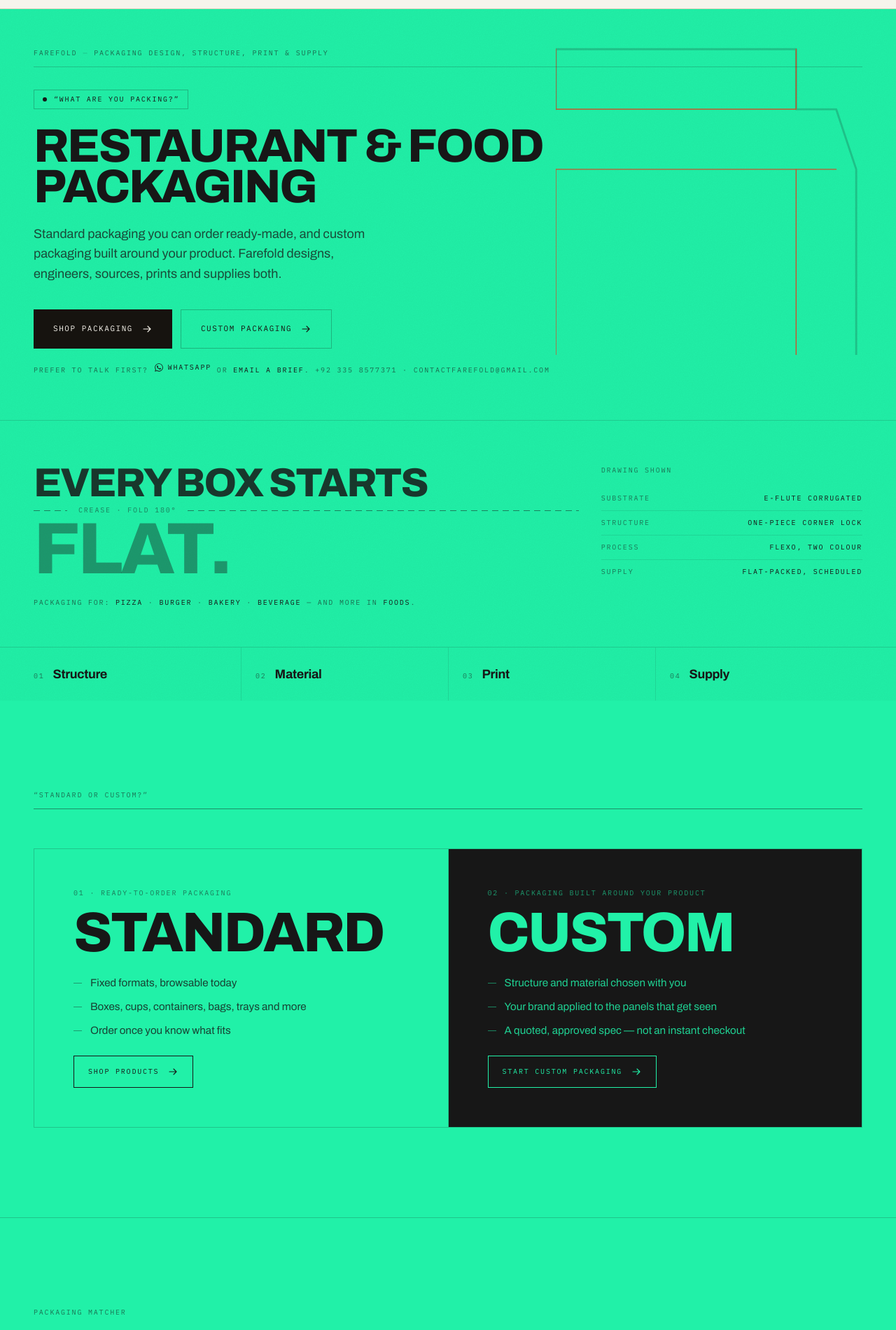
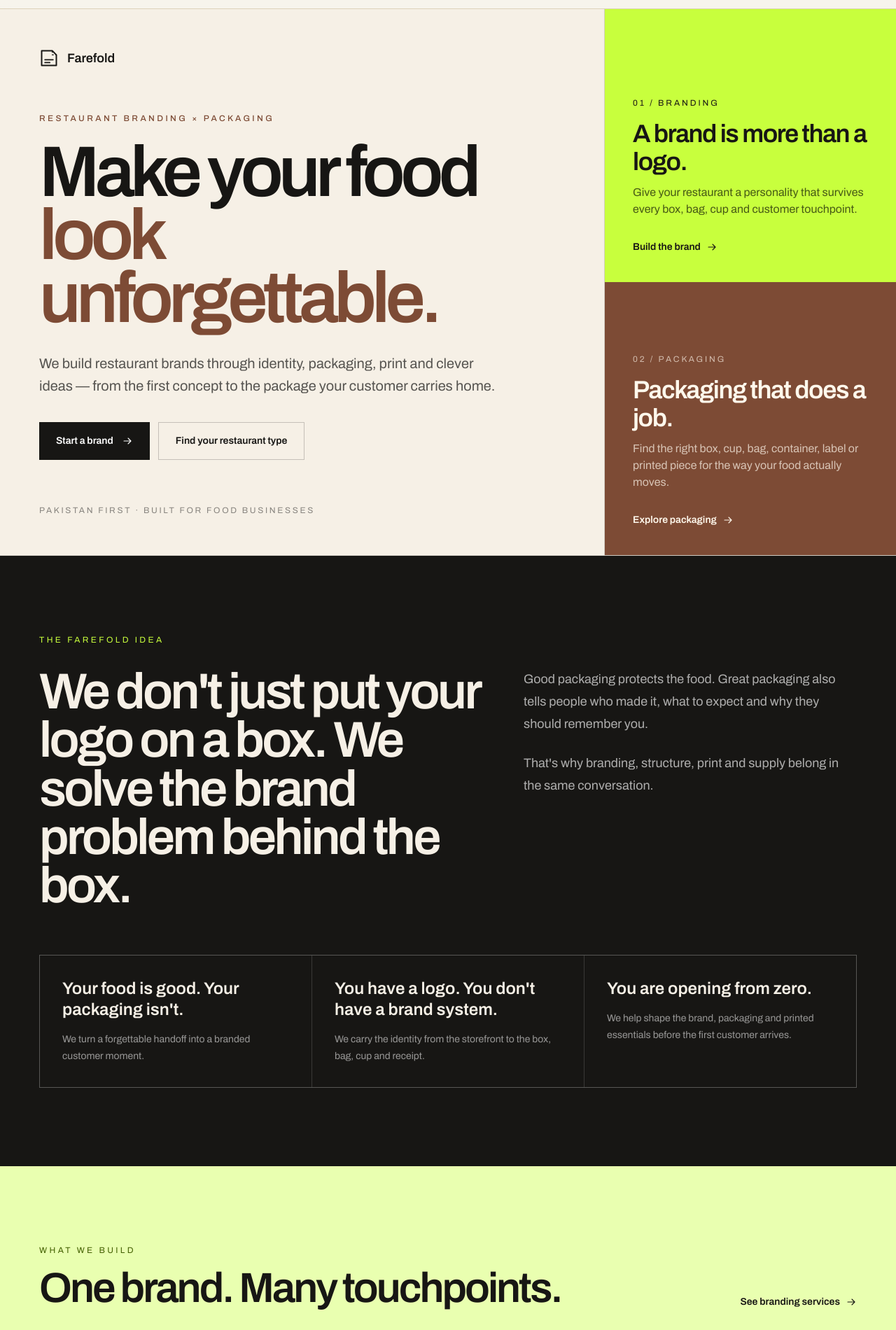
Before and after one commit to dogaranees7-ctrl/farefold, a Next.js app: page / in a window 1280 px wide. Shown: the part 60-1960 px from the top of the page at 70% size. Built offline with nearby package versions, Linux system fonts and the light colour scheme.

Commit message:
Rebuild Farefold homepage around restaurant branding

```diff
--- a/app/page.tsx
+++ b/app/page.tsx
@@ -1,66 +1,112 @@
-import { PageWorld } from "@/components/ui/PageWorld";
-import { Hero } from "@/components/sections/Hero";
-import { StandardVsCustom } from "@/components/sections/StandardVsCustom";
-import { Matcher } from "@/components/sections/Matcher";
-import { Discovery, type DiscoveryEntry } from "@/components/sections/Discovery";
-import { FinalCta } from "@/components/sections/FinalCta";
-import { Contact } from "@/components/sections/Contact";
-import { siteConfig, services } from "@/lib/site-config";
-import {
-  foodTypes,
-  businessTypes,
-  packagingProblems,
-  materials,
-  getTopLevel,
-} from "@/lib/data";
+import Link from "next/link";
+import { siteConfig } from "@/lib/site-config";
+import { FoldMark, ArrowRightIcon } from "@/components/icons";
+
+const businessPaths = [
+  ["Pizza", "Build a memorable pizza brand from the box out."],
+  ["Burger & QSR", "Make the handoff look as strong as the meal."],
+  ["Café & Coffee", "Turn cups, carriers and bags into brand assets."],
+  ["Bakery & Dessert", "Make every box, sleeve and sticker feel intentional."],
+  ["Desi, BBQ & Shawarma", "Solve heat, grease, sauces and delivery without losing identity."],
+  ["Cloud Kitchen", "Create a complete delivery brand around the food."],
+];
+
+const brandServices = [
+  ["01", "Brand direction", "Positioning, personality, visual direction and the decisions that make a restaurant recognisable."],
+  ["02", "Packaging system", "Choose and shape boxes, cups, bags, containers, wraps and every customer-facing format."],
+  ["03", "Print & touchpoints", "Menus, napkins, stickers, labels, inserts, cards and the small things customers remember."],
+  ["04", "Launch or refresh", "Starting from zero or fixing a tired brand — one joined-up system instead of disconnected pieces."],
+];
+
+const problemCards = [
+  ["Your food is good. Your packaging isn't.", "We turn a forgettable handoff into a branded customer moment."],
+  ["You have a logo. You don't have a brand system.", "We carry the identity from the storefront to the box, bag, cup and receipt."],
+  ["You are opening from zero.", "We help shape the brand, packaging and printed essentials before the first customer arrives."],
+];
 
 export default function Home() {
-  const jsonLd = {
-    "@context": "https://schema.org",
-    "@type": "Organization",
-    name: siteConfig.name,
-    url: siteConfig.url,
-    description: siteConfig.description,
-    email: siteConfig.email,
-    knowsAbout: services,
-  };
+  return (
+    <div id="top" className="bg-[#f6f0e6] text-[#171614]">
+      <section className="border-b border-black/15 bg-[#f6f0e6]">
+        <div className="mx-auto grid min-h-[78vh] max-w-[120rem] lg:grid-cols-[1.35fr_.65fr]">
+          <div className="flex flex-col justify-between border-r border-black/15 px-5 py-10 sm:px-8 lg:px-14 lg:py-14">
+            <div className="flex items-center gap-3"><FoldMark className="h-7 w-7" /><span className="text-lg font-semibold">Farefold</span></div>
+            <div className="max-w-5xl py-16">
+              <p className="mb-6 text-xs font-medium uppercase tracking-[0.28em] text-[#7d4b35]">Restaurant branding × packaging</p>
+              <h1 className="max-w-5xl text-[clamp(3.8rem,8vw,8.8rem)] font-semibold leading-[0.88] tracking-[-0.065em]">Make your food<br /><span className="text-[#7d4b35]">look unforgettable.</span></h1>
+              <p className="mt-8 max-w-2xl text-lg leading-8 text-black/65 sm:text-xl">We build restaurant brands through identity, packaging, print and clever ideas — from the first concept to the package your customer carries home.</p>
+              <div className="mt-9 flex flex-col gap-3 sm:flex-row">
+                <Link href="/contact" className="inline-flex items-center justify-center gap-3 bg-[#171614] px-6 py-4 text-sm font-semibold text-white hover:-translate-y-0.5">Start a brand <ArrowRightIcon className="h-4 w-4" /></Link>
+                <Link href="/businesses" className="inline-flex items-center justify-center gap-3 border border-black/20 px-6 py-4 text-sm font-semibold hover:bg-white/60">Find your restaurant type</Link>
+              </div>
+            </div>
+            <p className="text-xs uppercase tracking-[0.22em] text-black/45">Pakistan first · built for food businesses</p>
+          </div>
+          <div className="grid grid-rows-2">
+            <Link href="/branding" className="group flex flex-col justify-end bg-[#c8ff3d] p-7 hover:bg-[#b8ef2b] sm:p-10">
+              <span className="text-xs uppercase tracking-[0.24em]">01 / Branding</span>
+              <h2 className="mt-4 text-4xl font-semibold tracking-[-0.04em]">A brand is more than a logo.</h2>
+              <p className="mt-3 max-w-md text-black/65">Give your restaurant a personality that survives every box, bag, cup and customer touchpoint.</p>
+              <span className="mt-8 flex items-center gap-2 text-sm font-semibold">Build the brand <ArrowRightIcon className="h-4 w-4" /></span>
+            </Link>
+            <Link href="/products" className="group flex flex-col justify-end bg-[#7d4b35] p-7 text-[#fff8ec] hover:bg-[#6e402e] sm:p-10">
+              <span className="text-xs uppercase tracking-[0.24em] text-[#fff8ec]/65">02 / Packaging</span>
+              <h2 className="mt-4 text-4xl font-semibold tracking-[-0.04em]">Packaging that does a job.</h2>
+              <p className="mt-3 max-w-md text-[#fff8ec]/70">Find the right box, cup, bag, container, label or printed piece for the way your food actually moves.</p>
+              <span className="mt-8 flex items-center gap-2 text-sm font-semibold">Explore packaging <ArrowRightIcon className="h-4 w-4" /></span>
+            </Link>
+          </div>
+        </div>
+      </section>
 
-  // Real, computed counts — nothing here is a fabricated stat.
-  const foodGroupCount = getTopLevel(foodTypes).length;
-  const businessGroupCount = getTopLevel(businessTypes).length;
-  const problemGroupCount = getTopLevel(packagingProblems).length;
-  const materialGroupCount = getTopLevel(materials).length;
+      <section className="bg-[#171614] px-5 py-20 text-[#f6f0e6] sm:px-8 sm:py-28 lg:px-14">
+        <div className="mx-auto max-w-[120rem]">
+          <p className="text-xs uppercase tracking-[0.28em] text-[#c8ff3d]">The Farefold idea</p>
+          <div className="mt-8 grid gap-12 lg:grid-cols-[1.15fr_.85fr]">
+            <h2 className="max-w-5xl text-5xl font-semibold leading-[0.96] tracking-[-0.05em] sm:text-7xl">We don't just put your logo on a box. We solve the brand problem behind the box.</h2>
+            <div className="space-y-6 text-lg leading-8 text-white/65"><p>Good packaging protects the food. Great packaging also tells people who made it, what to expect and why they should remember you.</p><p>That's why branding, structure, print and supply belong in the same conversation.</p></div>
+          </div>
+          <div className="mt-16 grid gap-px border border-white/15 bg-white/15 sm:grid-cols-3">
+            {problemCards.map(([title, body]) => <div key={title} className="bg-[#171614] p-7 sm:p-8"><h3 className="text-2xl font-semibold leading-tight">{title}</h3><p className="mt-4 text-sm leading-6 text-white/55">{body}</p></div>)}
+          </div>
+        </div>
+      </section>
 
-  const discoveryEntries: DiscoveryEntry[] = [
-    { name: "Foods", description: `${foodGroupCount} food groups`, href: "/foods" },
-    { name: "Businesses", description: `${businessGroupCount} business segments`, href: "/businesses" },
-    { name: "Solutions", description: `${problemGroupCount} problem categories`, href: "/solutions" },
-    { name: "Materials", description: `${materialGroupCount} material families`, href: "/materials" },
-    { name: "Lab", description: "Reference environment", href: "/lab" },
-  ];
+      <section className="bg-[#e9ffb0] px-5 py-20 sm:px-8 sm:py-28 lg:px-14">
+        <div className="mx-auto max-w-[120rem]">
+          <div className="flex flex-col justify-between gap-6 border-b border-black/15 pb-8 lg:flex-row lg:items-end">
+            <div><p className="text-xs uppercase tracking-[0.28em] text-[#426000]">What we build</p><h2 className="mt-4 text-5xl font-semibold tracking-[-0.05em] sm:text-6xl">One brand. Many touchpoints.</h2></div>
+            <Link href="/branding" className="flex items-center gap-2 text-sm font-semibold">See branding services <ArrowRightIcon className="h-4 w-4" /></Link>
+          </div>
+          <div className="mt-10 grid gap-px border border-black/15 bg-black/15 md:grid-cols-2">
+            {brandServices.map(([no, title, body]) => <div key={no} className="bg-[#e9ffb0] p-7 sm:p-9"><span className="text-xs tracking-[0.22em] text-black/40">{no}</span><h3 className="mt-12 text-3xl font-semibold tracking-[-0.035em]">{title}</h3><p className="mt-4 max-w-xl leading-7 text-black/60">{body}</p></div>)}
+          </div>
+        </div>
+      </section>
 
-  return (
-    <>
-      {/* Escaping "<" keeps a stray tag in the payload from closing the
-          script element, per the Next.js JSON-LD guidance. */}
-      <script
-        type="application/ld+json"
-        dangerouslySetInnerHTML={{
-          __html: JSON.stringify(jsonLd).replace(/</g, "\\u003c"),
-        }}
-      />
-      <PageWorld world="home">
-        <Hero />
-        <StandardVsCustom />
-        <Matcher
-          foodGroups={getTopLevel(foodTypes).map(({ slug, name }) => ({ slug, name }))}
-          businessGroups={getTopLevel(businessTypes).map(({ slug, name }) => ({ slug, name }))}
-          problemGroups={getTopLevel(packagingProblems).map(({ slug, name }) => ({ slug, name }))}
-        />
-        <Discovery entries={discoveryEntries} />
-        <FinalCta />
-        <Contact />
-      </PageWorld>
-    </>
+      <section className="bg-[#ffd2b8] px-5 py-20 sm:px-8 sm:py-28 lg:px-14">
+        <div className="mx-auto max-w-[120rem]">
+          <p className="text-xs uppercase tracking-[0.28em] text-[#763b1f]">Built around your business</p>
+          <div className="mt-5 flex flex-col justify-between gap-6 lg:flex-row lg:items-end"><h2 className="max-w-4xl text-5xl font-semibold leading-[0.95] tracking-[-0.05em] sm:text-7xl">Start with what you sell.</h2><p className="max-w-md leading-7 text-black/60">Choose your restaurant type and discover the brand, packaging and print problems we can solve together.</p></div>
+          <div className="mt-12 grid gap-px border border-black/15 bg-black/15 sm:grid-cols-2 lg:grid-cols-3">
+            {businessPaths.map(([name, body]) => <Link key={name} href="/businesses" className="group bg-[#ffd2b8] p-7 hover:bg-[#fff0e5] sm:p-8"><span className="text-xs uppercase tracking-[0.22em] text-black/40">Business</span><h3 className="mt-8 text-3xl font-semibold tracking-[-0.035em]">{name}</h3><p className="mt-3 text-black/60">{body}</p><span className="mt-8 inline-flex items-center gap-2 text-sm font-semibold">Explore <ArrowRightIcon className="h-4 w-4" /></span></Link>)}
+          </div>
+        </div>
+      </section>
+
+      <section className="bg-[#d9d1ff] px-5 py-20 sm:px-8 sm:py-28 lg:px-14">
+        <div className="mx-auto grid max-w-[120rem] gap-12 lg:grid-cols-[1fr_.8fr]">
+          <div><p className="text-xs uppercase tracking-[0.28em] text-[#51447f]">New restaurant?</p><h2 className="mt-5 max-w-4xl text-5xl font-semibold leading-[0.95] tracking-[-0.05em] sm:text-7xl">Let's build it from the first idea.</h2></div>
+          <div className="flex flex-col justify-end"><p className="text-lg leading-8 text-black/65">Name, identity, packaging, menus, printed pieces, launch direction — bring us the idea and we'll turn the scattered decisions into one brand system.</p><Link href="/contact" className="mt-8 inline-flex w-fit items-center gap-3 bg-[#171614] px-6 py-4 text-sm font-semibold text-white">Tell us what you're building <ArrowRightIcon className="h-4 w-4" /></Link></div>
+        </div>
+      </section>
+
+      <section id="contact" className="bg-[#f6f0e6] px-5 py-20 sm:px-8 sm:py-28 lg:px-14">
+        <div className="mx-auto max-w-[120rem] border-t border-black/15 pt-10">
+          <div className="grid gap-10 lg:grid-cols-[1fr_auto] lg:items-end"><div><p className="text-xs uppercase tracking-[0.28em] text-black/45">Farefold / Pakistan</p><h2 className="mt-4 max-w-4xl text-5xl font-semibold leading-[0.95] tracking-[-0.05em] sm:text-7xl">Have a restaurant problem? Let's make something fun out of it.</h2></div><Link href="/contact" className="inline-flex items-center justify-center gap-3 bg-[#171614] px-7 py-5 text-sm font-semibold text-white">Start a conversation <ArrowRightIcon className="h-4 w-4" /></Link></div>
+          <p className="mt-12 text-sm text-black/45">{siteConfig.email} · {siteConfig.whatsappDisplay}</p>
+        </div>
+      </section>
+    </div>
   );
 }
```
